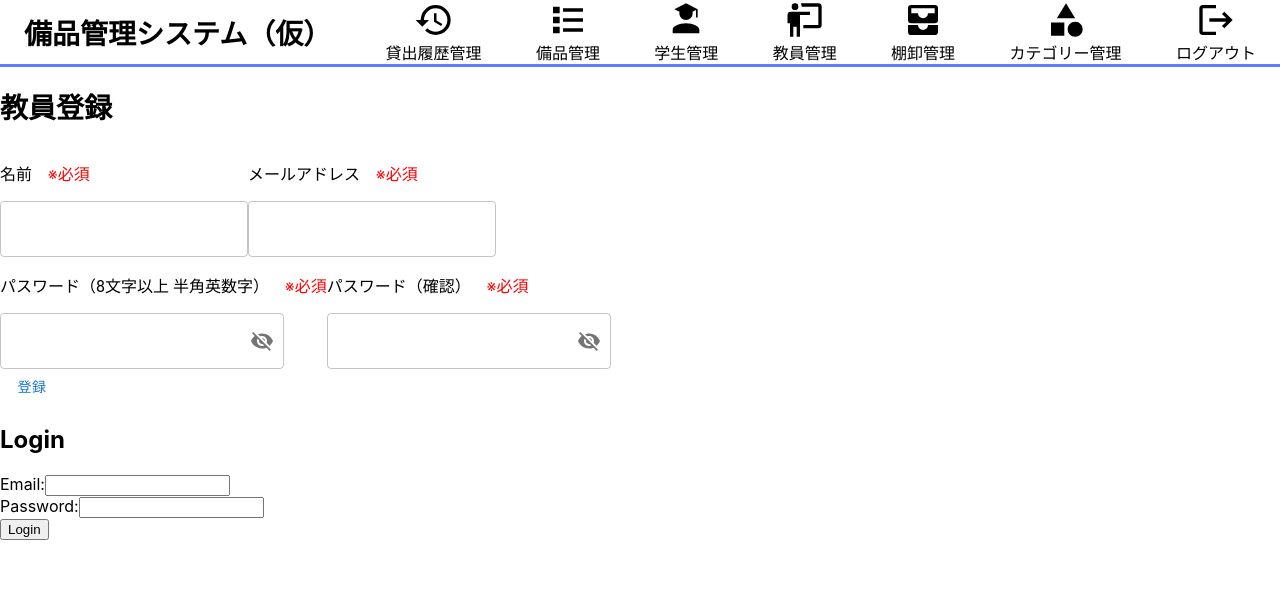
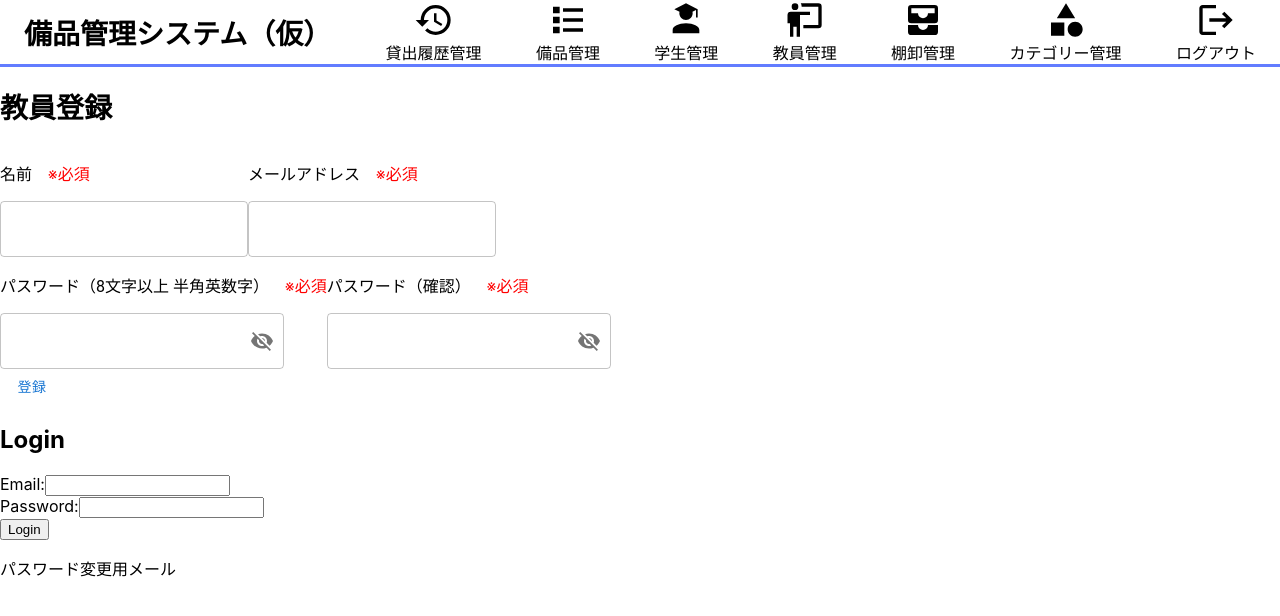
Before and after one commit to takumiTakahata/equipment_management_system, a React (Create React App) app in the folder equipment_management_app/: page /user_password_reset in a window 1280 px wide. Shown: the top 616 px of the page. Built offline with nearby package versions, Linux system fonts and the light colour scheme.

Commit message:
routeの設定

```diff
--- a/equipment_management_app/src/components/user_password_reset.tsx
+++ b/equipment_management_app/src/components/user_password_reset.tsx
@@ -0,0 +1,11 @@
+import React from "react";
+
+function UserPasswordReset() {
+  return (
+    <div>
+      <p>パスワード変更用メール</p>
+    </div>
+  );
+}
+
+export default UserPasswordReset;
--- a/equipment_management_app/src/routes/user_route.tsx
+++ b/equipment_management_app/src/routes/user_route.tsx
@@ -2,6 +2,7 @@ import React from "react";
 import { BrowserRouter as Router, Route } from "react-router-dom";
 import { Routes } from "react-router-dom";
 import UserLogin from "../components/user_login";
+import UserPasswordReset from "../components/user_password_reset";
 
 function UserRoute() {
   return (
@@ -9,6 +10,8 @@ function UserRoute() {
       <Routes>
         {/* ユーザーログイン画面*/}
         <Route path="/user_login" element={<UserLogin />} />
+        {/*ユーザー パスワードリセット画面 */}
+        <Route path="/user_password_reset" element={<UserPasswordReset />} />
       </Routes>
     </div>
   );
```
